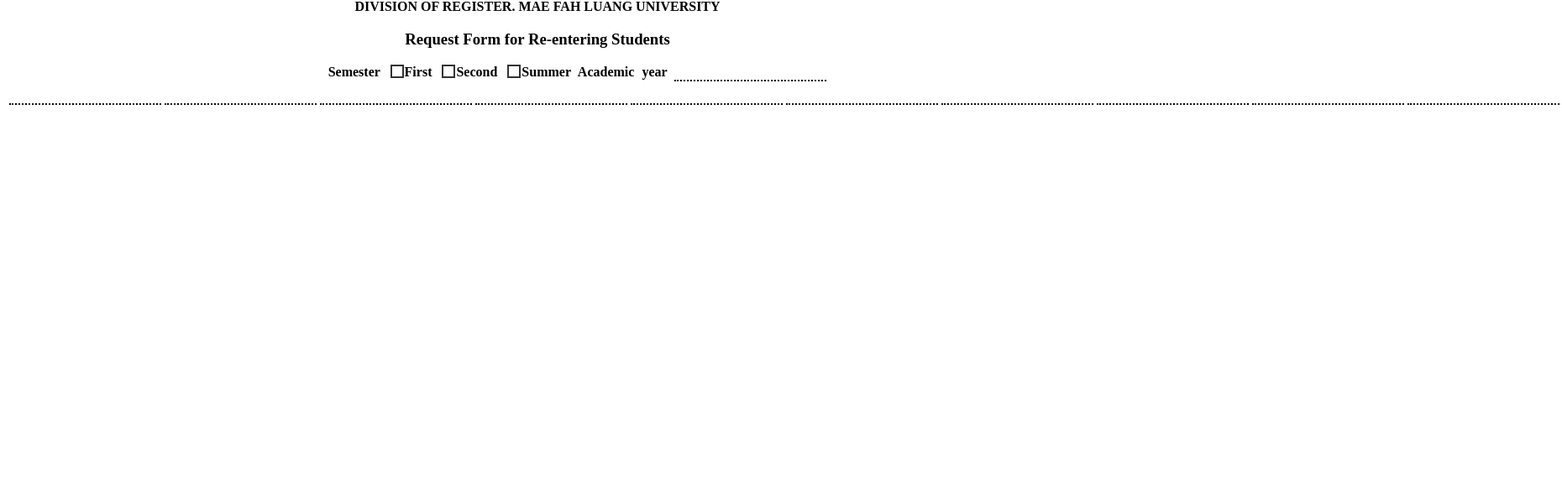
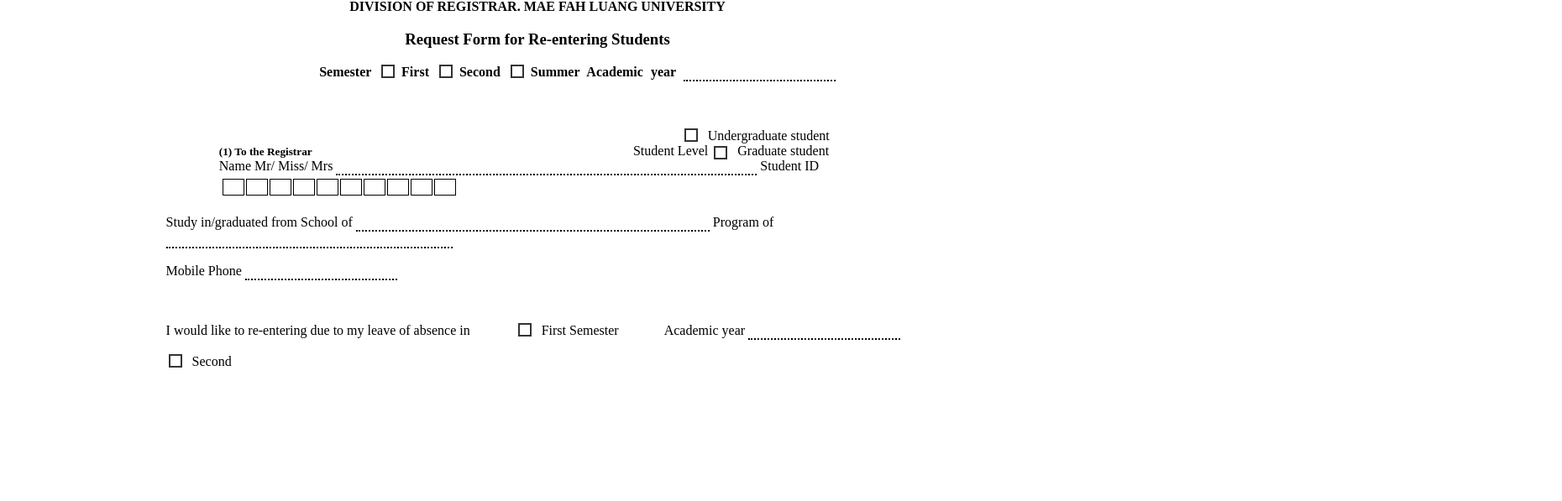
Before and after one commit to enzomniak/Web_Project, a plain HTML site: page form.html in a window 1280 px wide. Shown: the part 203-800 px from the top of the page at 84% size, 1860 px wide, since content can reach past the window. Drawn offline with Linux system fonts and the light colour scheme.

Commit message:
Version 3: CRUD 80% complete and form is 40%

```diff
--- a/css/form.css
+++ b/css/form.css
@@ -55,16 +55,45 @@ input[type=radio]{
     border: 2px solid white;
     width: 12px;
     height: 12px;
+    margin-right: 10px;
 }
+
 input[type=radio]:checked{
     background-color: #333;
 }
-
-input[type=number]{
+.digit td{
+    border-collapse: collapse;
+    padding: 0px;
+    border: 1px solid black;
+}
+td input[type=text]{
+    -webkit-appearance: none;
     -moz-appearance: textfield;
-    appearance: textfield;
-    margin: 0;
+    width: 20px;
     border-style: none;
-    border-bottom-style: dotted;
-    border-color: black;
 }
+.middle label,table,tr{
+    display: inline;
+}
+.middle{
+    width: 60%;
+    margin: auto;
+}
+.bottom{
+    width: 70%;
+    margin: auto;
+}
+.bottom input[type=number]{
+        -moz-appearance: textfield;
+        appearance: textfield;
+        margin: 0;
+        border-style: none;
+        border-bottom-style: dotted;
+        border-color: black;
+}
+.re_entering {
+    margin-top: 50px;
+}
+.re_entering span{
+    margin-left: 50px;
+}
--- a/form.html
+++ b/form.html
@@ -16,16 +16,16 @@
         </div>
         <div class="top_right_box">
             <h5 id="form_name">REG 209</h5>
-            <center><h4>Division of Register</h4>
+            <center><h4>Division of Registrar</h4>
             <h4>Mah Fah Luang University</h4></center>
             <label for="">No</label> <input type="text"><br>
             <label for="">Date</label> <input type="text"><br>
             <label for="">Time</label> <input type="text" size="5"> <label for="">Recorded by</label><input type="text">
         </div>
-        <div class="upper">
+        <div class="upper" style="padding-bottom: 50px;">
             <center>
                 <img src="imgs/mfu_black_white_logo.png" width="60px">
-                <h4>DIVISION OF REGISTER. MAE FAH LUANG UNIVERSITY</h4>
+                <h4>DIVISION OF REGISTRAR. MAE FAH LUANG UNIVERSITY</h4>
                 <h3>Request Form for Re-entering Students</h3>
                 <h4 id="upper_text">Semester
                     <input type="radio" name="semester_rad" id="first_rad"><label for="first_rad">First</label>
@@ -36,21 +36,52 @@
             </center>
         </div>
         <!-- Continue HERE -->
-        <div>
-            <table>
-                <tr>
-                    <td><input id="digit1" type="number" maxlength="1" onkeypress="return isNumberKey(event)" onkeyup ="moveToNextInputDigit(this)"></td>
-                    <td><input id="digit2" type="number" maxlength="1" onkeypress="return isNumberKey(event)" onkeyup ="moveToNextInputDigit(this)"></td>
-                    <td><input id="digit3" type="number" maxlength="1" onkeypress="return isNumberKey(event)" onkeyup ="moveToNextInputDigit(this)"></td>
-                    <td><input id="digit4" type="number" maxlength="1" onkeypress="return isNumberKey(event)" onkeyup ="moveToNextInputDigit(this)"></td>
-                    <td><input id="digit5" type="number" maxlength="1" onkeypress="return isNumberKey(event)" onkeyup ="moveToNextInputDigit(this)"></td>
-                    <td><input id="digit6" type="number" maxlength="1" onkeypress="return isNumberKey(event)" onkeyup ="moveToNextInputDigit(this)"></td>
-                    <td><input id="digit7" type="number" maxlength="1" onkeypress="return isNumberKey(event)" onkeyup ="moveToNextInputDigit(this)"></td>
-                    <td><input id="digit8" type="number" maxlength="1" onkeypress="return isNumberKey(event)" onkeyup ="moveToNextInputDigit(this)"></td>
-                    <td><input id="digit9" type="number" maxlength="1" onkeypress="return isNumberKey(event)" onkeyup ="moveToNextInputDigit(this)"></td>
-                    <td><input id="digit10" type="number"maxlength="1" onkeypress="return isNumberKey(event)" onkeyup ="moveToNextInputDigit(this)"></td>
-                </tr>
-            </table>
+        <div class="middle">
+            <!-- To the Registrar -->
+            <input type="radio" name = "radio_student_lvl" id="radio_underGrad" style="margin-left: 73.3%;"> <label for="radio_underGrad">Undergraduate student</label>
+            <div>
+                <h5 style="display: inline;"> (1) To the Registrar </h5>
+                <p style="display: inline; padding-left: 50%;"> Student Level </p>
+                <span>
+                    <input type="radio" name="radio_student_lvl" id="radio_grad" style="vertical-align: text-bottom;"> <label for="radio_grad">Graduate student</label>
+                </span>
+            </div>
+            <!-- Name and ID -->
+            <div>
+                <label for="input_name">Name Mr/ Miss/ Mrs </label> <input type="text" id="input_name" size="60">
+                <label for="digit1">Student ID</label>
+                <table class="digit">
+                    <tr>
+                        <td><input class="digitNum" id="digit1" type="text" maxlength="1"></td>
+                        <td><input class="digitNum" id="digit2" type="text" maxlength="1"></td>
+                        <td><input class="digitNum" id="digit3" type="text" maxlength="1"></td>
+                        <td><input class="digitNum" id="digit4" type="text" maxlength="1"></td>
+                        <td><input class="digitNum" id="digit5" type="text" maxlength="1"></td>
+                        <td><input class="digitNum" id="digit6" type="text" maxlength="1"></td>
+                        <td><input class="digitNum" id="digit7" type="text" maxlength="1"></td>
+                        <td><input class="digitNum" id="digit8" type="text" maxlength="1"></td>
+                        <td><input class="digitNum" id="digit9" type="text" maxlength="1"></td>
+                        <td><input class="digitNum" id="digit10" type="text" maxlength="1"></td>
+                    </tr>
+                </table>
+            </div>
+            <!-- School and program -->
+        </div>
+        <br>
+        <div class="bottom">
+            <div>
+                <label for="input_school"> Study in/graduated from School of </label> <input type="text" name="input_school" id="input_school" size="50">
+                <label for="input_program"> Program of </label> <input type="text" name="input_program" id="input_program" size="40">
+                <br><br>
+                <label for=""> Mobile Phone </label> <input type="number" size="10" step="1">
+            </div>
+            <!-- Reason for re-entering -->
+            <div class="re_entering">
+                <p> I would like to re-entering due to my leave of absence in
+                    <span><input type="radio"> <label for="">First</label> Semester <span>Academic year</span> <input type="text">
+                    </span></p>
+                    <input type="radio"> <label for="">Second</label>
+            </div>
         </div>
     </body>
 </html>
--- a/js/form_script.js
+++ b/js/form_script.js
@@ -0,0 +1,38 @@
+{
+    //Get all input elements that have the same class
+    let x = document.getElementsByClassName("digitNum");
+    //Get each input element from the HTML collection
+    for (var i = 0; i < x.length; i++) {
+        let element = x[i];
+        //Add event listener to all elements in this class
+        x[i].addEventListener('keyup', (event) =>{
+            //Get key pressed
+            const key = event.key;
+            //Get current number slot
+            currentDigit = parseInt(element.id.replace("digit",""));
+            //Check if it's an integer
+            if(parseInt(key) && currentDigit<10){
+                //Move the cursor forward
+                currentDigit++;
+                //Jump to the next number
+                document.getElementById("digit"+currentDigit).focus();
+                //Replace number
+                document.getElementById("digit"+currentDigit).onfocus = document.getElementById("digit"+currentDigit).select();
+            }
+            //If user press Backspace we want the cursor to jump back
+            else if(key == "Backspace" && currentDigit>1){
+                //Move the cursor back
+                currentDigit--;
+                //Jump to the next number
+                document.getElementById("digit"+currentDigit).focus();
+                //Replace number
+                document.getElementById("digit"+currentDigit).onfocus = document.getElementById("digit"+currentDigit).select();
+            }
+            //Check if user input a letter instead of number
+            else if(key.length == 1 && key.match(/[a-z]/i)){
+                window.alert("Please, Enter a number");
+                console.log("NOT INT");
+            }
+        });
+    }
+}
```
Also changed, not shown: js/insert_form_ajax.js (+31 -9 lines), 3 other files.
